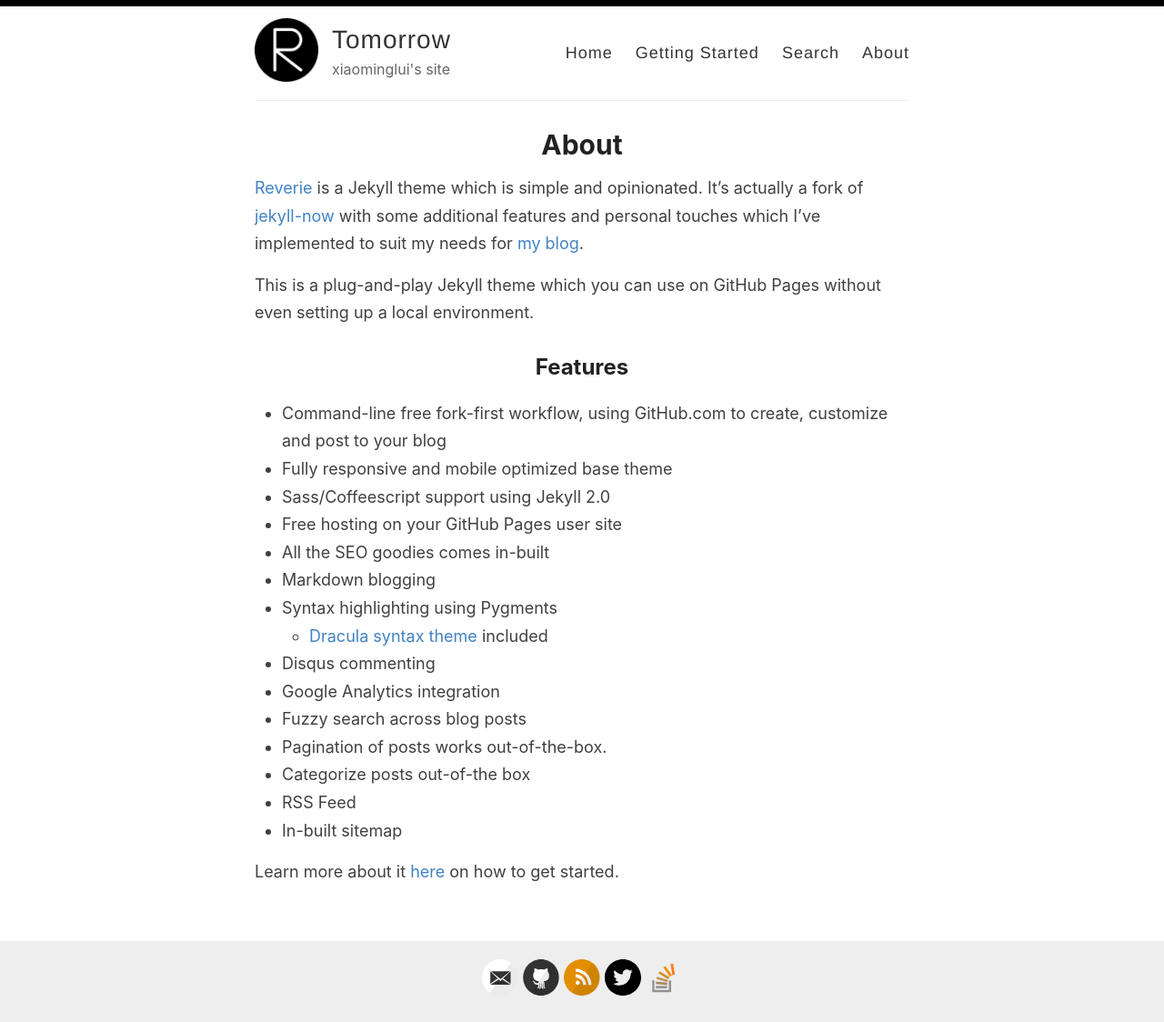
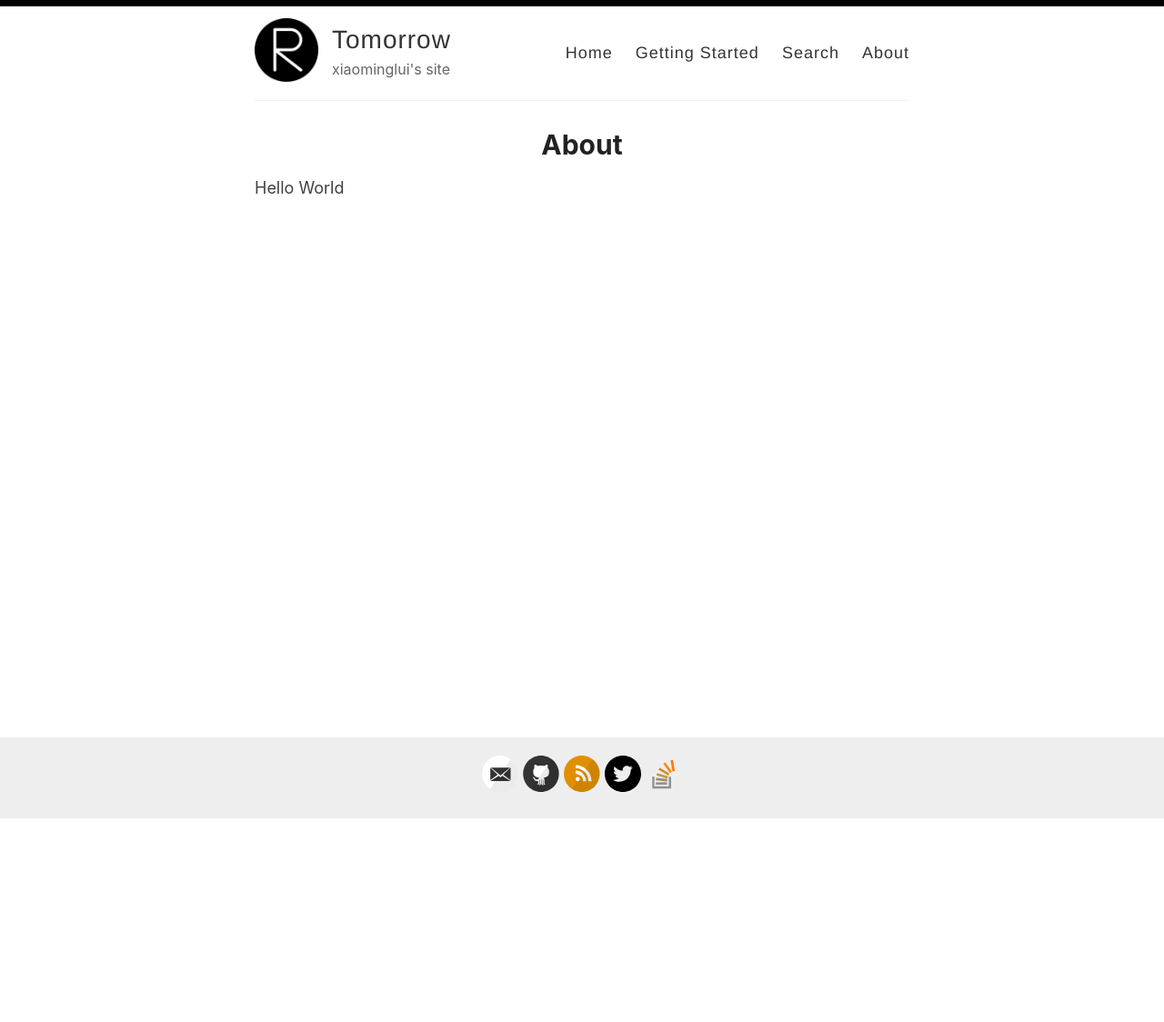
Before and after one commit to xiaominglui/xiaominglui.github.com, a Jekyll site: the page built from _pages/about.md, in a window 1280 px wide. Shown: the whole page at 91% size. Built offline with Jekyll 4.4.1, drawn with Linux system fonts in a browser that asks for light colours; after the commit the page ends 901 px from its top, so only the background shows below that.

```diff
--- a/_pages/about.md
+++ b/_pages/about.md
@@ -4,26 +4,4 @@ title: About
 permalink: /about/
 ---
 
-[Reverie](https://github.com/amitmerchant1990/reverie) is a Jekyll theme which is simple and opinionated. It's actually a fork of [jekyll-now](https://github.com/barryclark/jekyll-now) with some additional features and personal touches which I've implemented to suit my needs for [my blog](https://www.amitmerchant.com).
-
-This is a plug-and-play Jekyll theme which you can use on GitHub Pages without even setting up a local environment.
-
-## Features
-
-- Command-line free fork-first workflow, using GitHub.com to create, customize and post to your blog
-- Fully responsive and mobile optimized base theme
-- Sass/Coffeescript support using Jekyll 2.0
-- Free hosting on your GitHub Pages user site
-- All the SEO goodies comes in-built
-- Markdown blogging
-- Syntax highlighting using Pygments
-    - [Dracula syntax theme](https://draculatheme.com/) included
-- Disqus commenting
-- Google Analytics integration
-- Fuzzy search across blog posts
-- Pagination of posts works out-of-the-box.
-- Categorize posts out-of-the box
-- RSS Feed
-- In-built sitemap
-
-Learn more about it [here](https://github.com/amitmerchant1990/reverie) on how to get started.
+Hello World
```
Also changed, not shown: _pages/getting-started.md (deleted, +0 -51 lines), _posts/2020-5-7-Hello-Tomorrow.md (added, +1 -0 lines).
